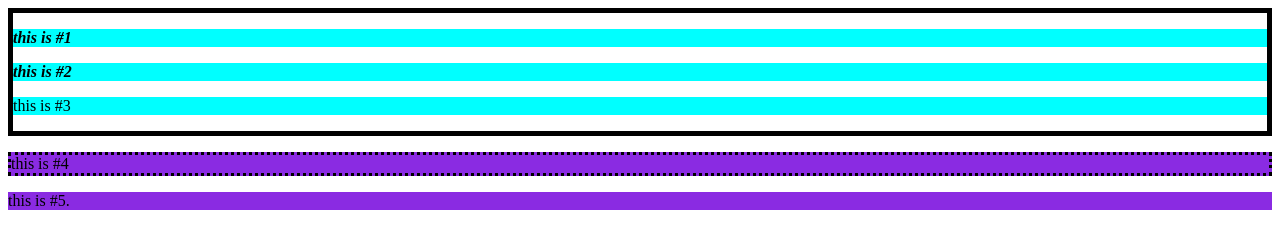
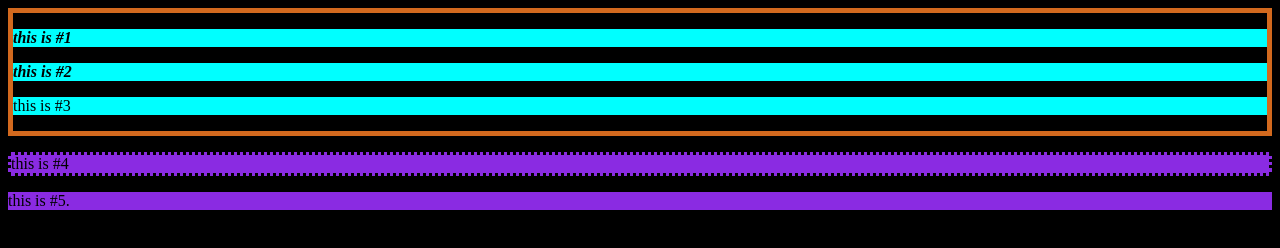
Before and after one commit to SudarshanAg31/HTML---CSS, a plain HTML site: page css13_html.html in a window 1280 px wide. Drawn offline with Linux system fonts and the light colour scheme.

Commit message:
fix: ensure consistent border color for #abc and maintain body background color

```diff
--- a/css13.css
+++ b/css13.css
@@ -1,5 +1,6 @@
 #abc{
     border:5px solid;
+    border-color: chocolate;
     /* apply css to every p present in div */
 }
 #abc p{/*it mean every element in div or family */
@@ -15,3 +16,6 @@
 #abc + p{/*adjacent to the first element to the div*/
     border-style:dotted;
 }
+body{
+    background-color: black;
+}
```
